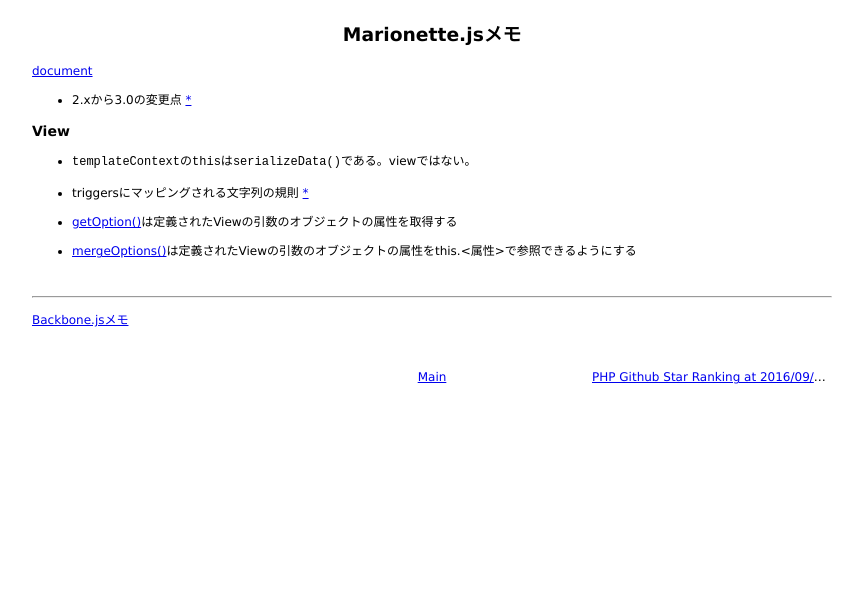
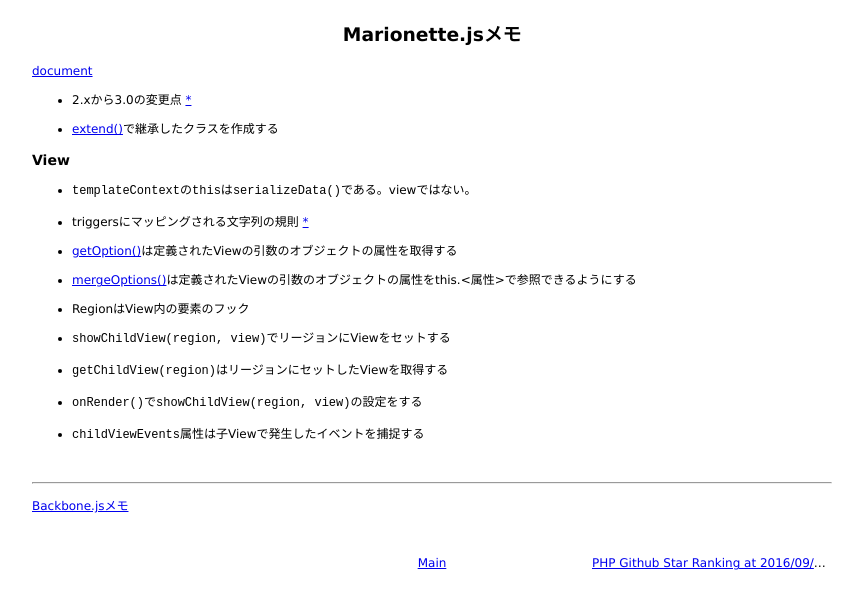
Before and after one commit to 38elements/38elements.github.com, a Jekyll site: the page built from _posts/2016-09-11-backbone_marionette.md, in a window 1280 px wide. Shown: the top 609 px of the page, without its empty margins (208-1071 px from the left). Built offline with Jekyll 4.4.1, drawn with Linux system fonts in a browser that asks for light colours.

Commit message:
Update 2016-09-11-backbone_marionette.md

```diff
--- a/_posts/2016-09-11-backbone_marionette.md
+++ b/_posts/2016-09-11-backbone_marionette.md
@@ -5,6 +5,10 @@ title: Marionette.jsメモ
 [document](http://marionettejs.com/docs/current/)
 
 * 2.xから3.0の変更点 [\*](https://github.com/marionettejs/backbone.marionette/releases/tag/v3.0.0)
+
+* [extend()](http://marionettejs.com/docs/master/marionette.functions.html#marionetteextend)で継承したクラスを作成する
+
+
 
 ### View
 
@@ -16,6 +20,16 @@ title: Marionette.jsメモ
 
 * [mergeOptions()](http://marionettejs.com/docs/v3.0.0/marionette.functions.html#marionettemergeoptions)は定義されたViewの引数のオブジェクトの属性をthis.&lt;属性&gt;で参照できるようにする
 
+* RegionはView内の要素のフック
+
+* `showChildView(region, view)`でリージョンにViewをセットする
+
+* `getChildView(region)`はリージョンにセットしたViewを取得する
+
+* `onRender()`で`showChildView(region, view)`の設定をする
+
+* `childViewEvents`属性は子Viewで発生したイベントを捕捉する
+
 
 <br>
 <hr>
```
